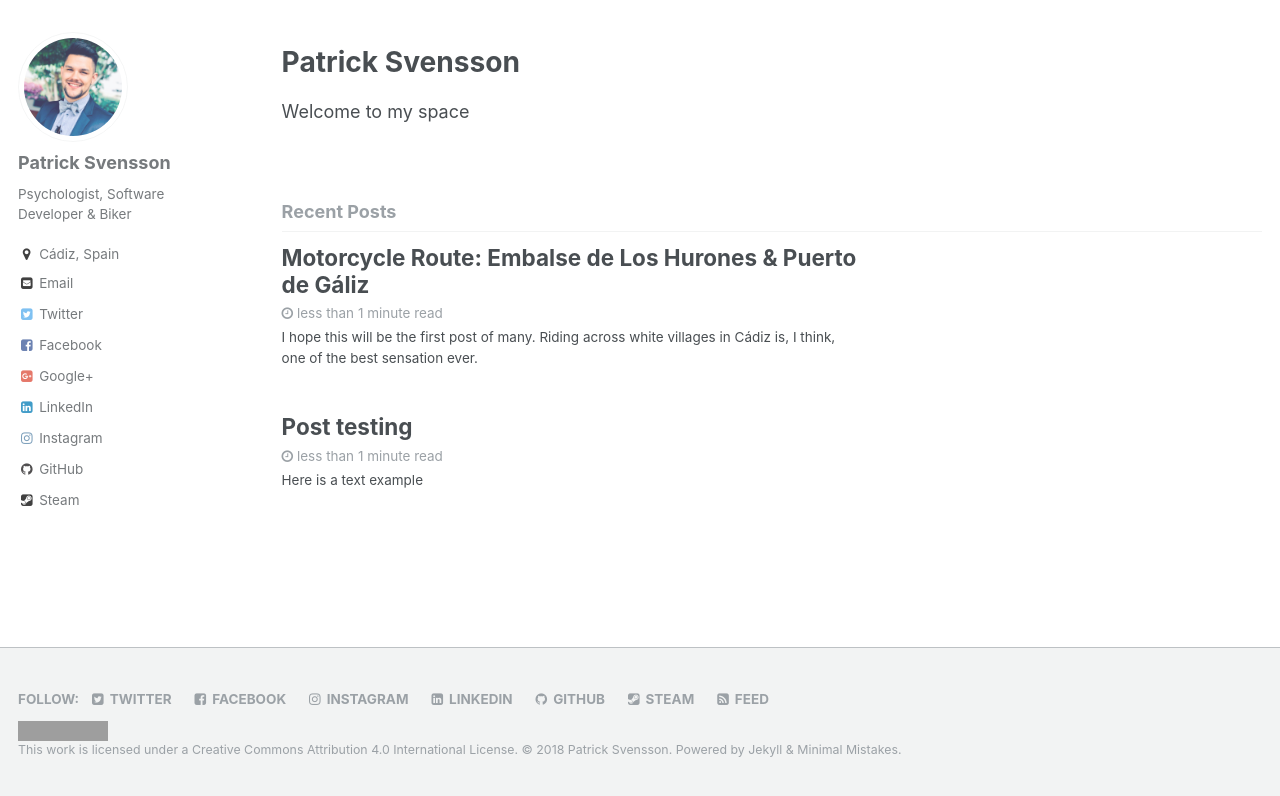
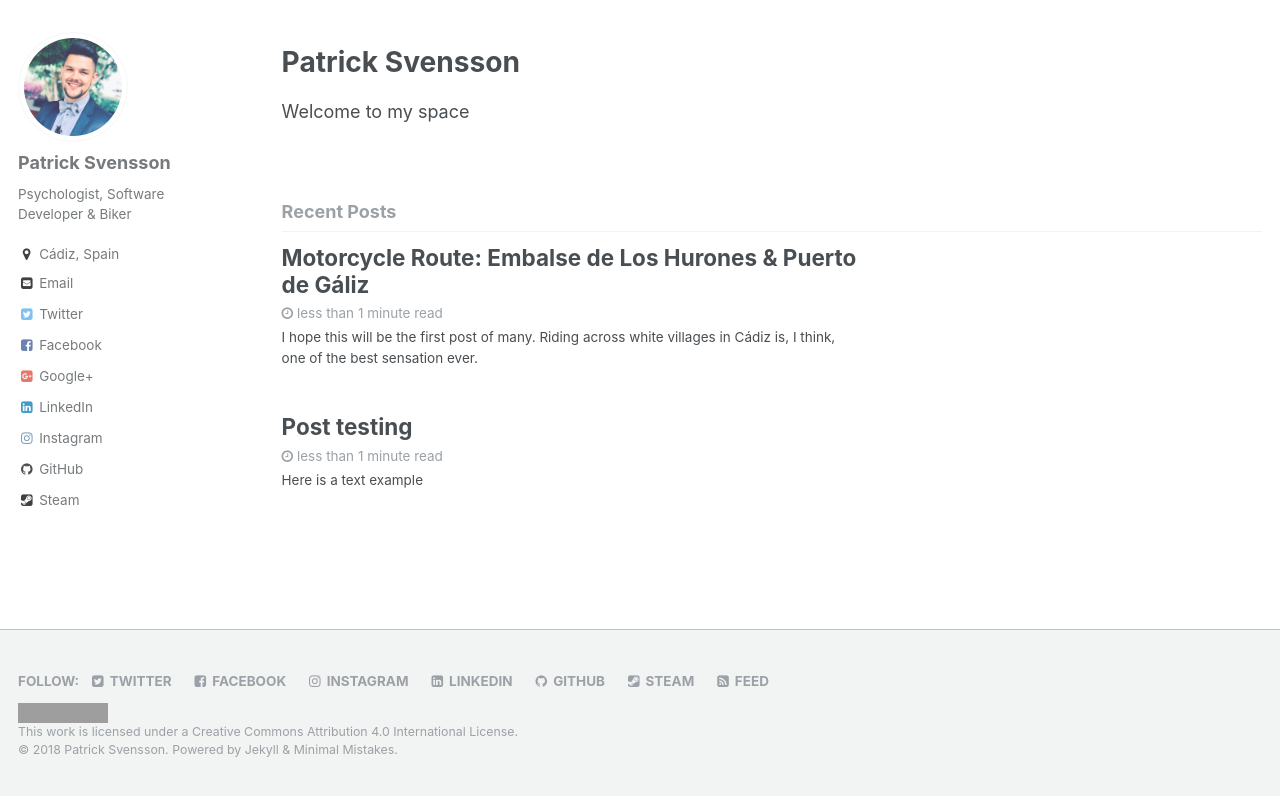
Before and after one commit to Patrickusaf/patrickusaf, a Jekyll site: the page built from index.html, in a window 1280 px wide, cut to the strip 104-900 px from the top of the page. Built offline with Jekyll 4.4.1, drawn with Linux system fonts in a browser that asks for light colours; the list of posts is cut into pages by our own code; grey boxes are pictures that could not be loaded.

Commit message:
Update footer.html

```diff
--- a/_includes/footer.html
+++ b/_includes/footer.html
@@ -32,6 +32,6 @@
 </div>
 
 <div class="page__footer-copyright">
-  <a rel="license" href="http://creativecommons.org/licenses/by/4.0/"><img alt="Creative Commons License" style="border-width:0" src="https://i.creativecommons.org/l/by/4.0/88x31.png" /></a><br />This work is licensed under a <a rel="license" href="http://creativecommons.org/licenses/by/4.0/">Creative Commons Attribution 4.0 International License</a>.
+  <a rel="license" href="http://creativecommons.org/licenses/by/4.0/"><img alt="Creative Commons License" style="border-width:0" src="https://i.creativecommons.org/l/by/4.0/88x31.png" /></a><br />This work is licensed under a <a rel="license" href="http://creativecommons.org/licenses/by/4.0/">Creative Commons Attribution 4.0 International License</a>.<br>
   &copy; {{ site.time | date: '%Y' }} {{ site.name | default: site.title }}. {{ site.data.ui-text[site.locale].powered_by | default: "Powered by" }} <a href="http://jekyllrb.com" rel="nofollow">Jekyll</a> &amp; <a href="https://mademistakes.com/work/minimal-mistakes-jekyll-theme/" rel="nofollow">Minimal Mistakes</a>.
 </div>
```
